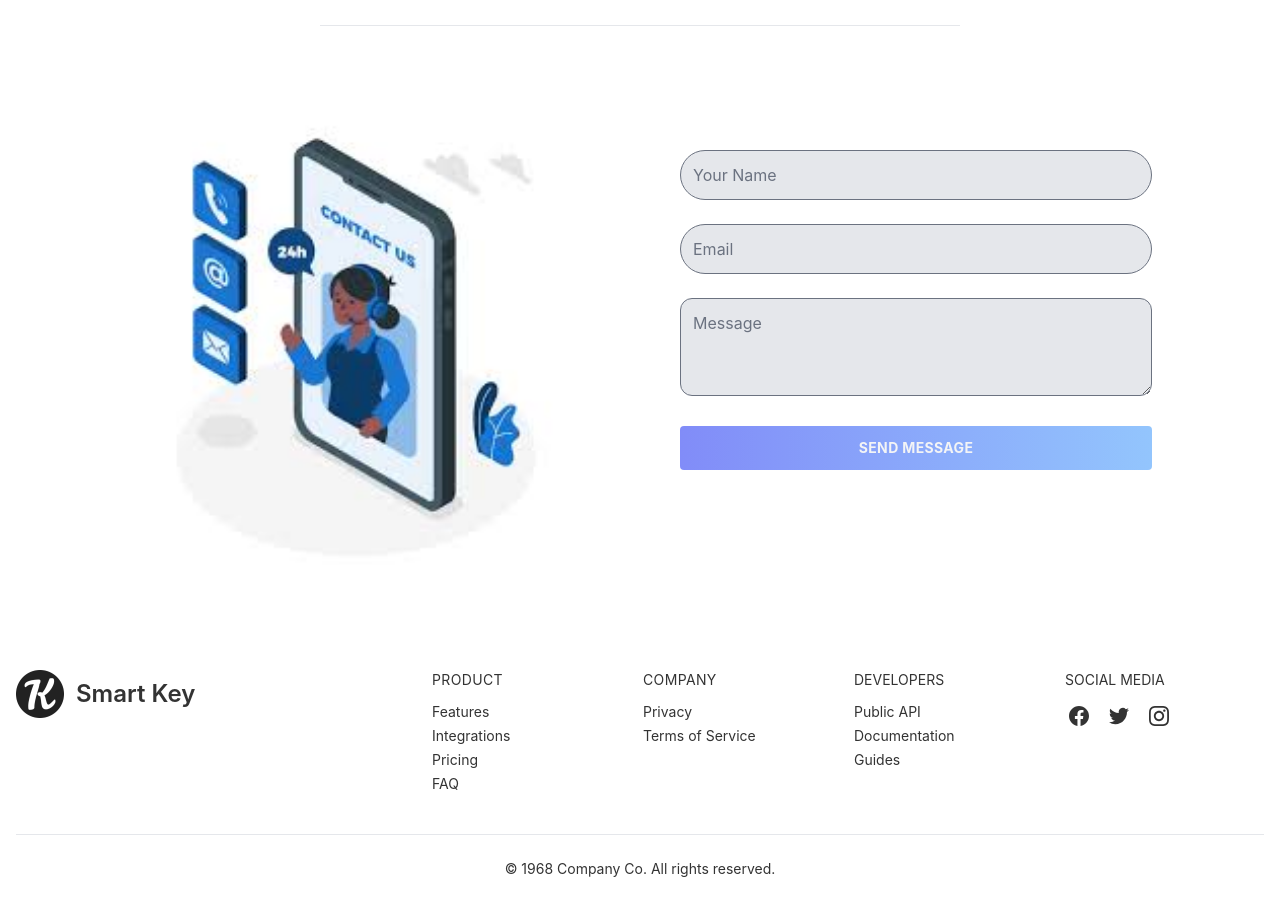
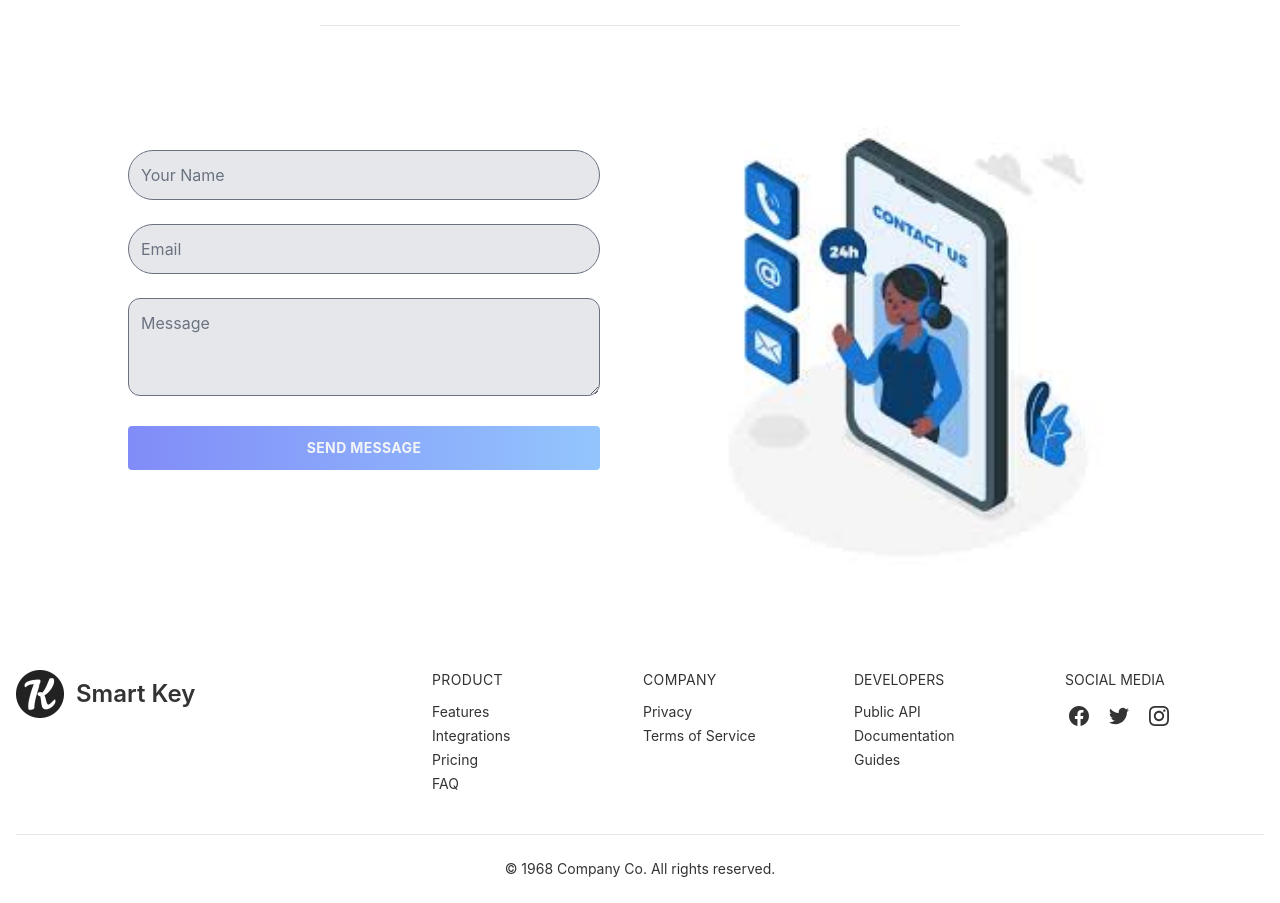
Before and after one commit to Anas-Mahmud/smart-key-client, a React (Create React App) app: page / in a window 1280 px wide. Shown: the part 5031-5934 px from the top of the page. Built offline with nearby package versions, Linux system fonts and the light colour scheme; no server answers.

Commit message:
contact section update

```diff
--- a/src/Pages/Home/Contact.js
+++ b/src/Pages/Home/Contact.js
@@ -35,19 +35,7 @@ const Contact = () => {
         Contact US
       </h1>
       <hr className="w-2/4 mx-auto my-5" />
-      {/* <h2 className="text-lg text-center">
-        I'm Junior Web Developer, If you want to give me some opportunity or{" "}
-        <br /> have any queries, feel free to reach me.
-      </h2> */}
       <div className="grid max-w-screen-xl grid-cols-1 gap-20 px-8 py-16 mx-auto rounded-lg md:grid-cols-2 md:px-12 lg:px-16 xl:px-32 text-gray-100">
-        <div className="flex flex-col justify-between">
-          {/* <div className="text-center">
-            <h2 className="text-4xl font-bold leading-tight lg:text-5xl">
-              Let's talk!
-            </h2>
-          </div> */}
-          <img src={img} alt="" className="pr-4 h-full" />
-        </div>
         <form
           ref={form}
           onSubmit={sendEmail}
@@ -93,6 +81,9 @@ const Contact = () => {
             Send Message
           </button>
         </form>
+        <div className="flex flex-col justify-between">
+          <img src={img} alt="" className="pr-4 h-full" />
+        </div>
       </div>
     </div>
   );
```
